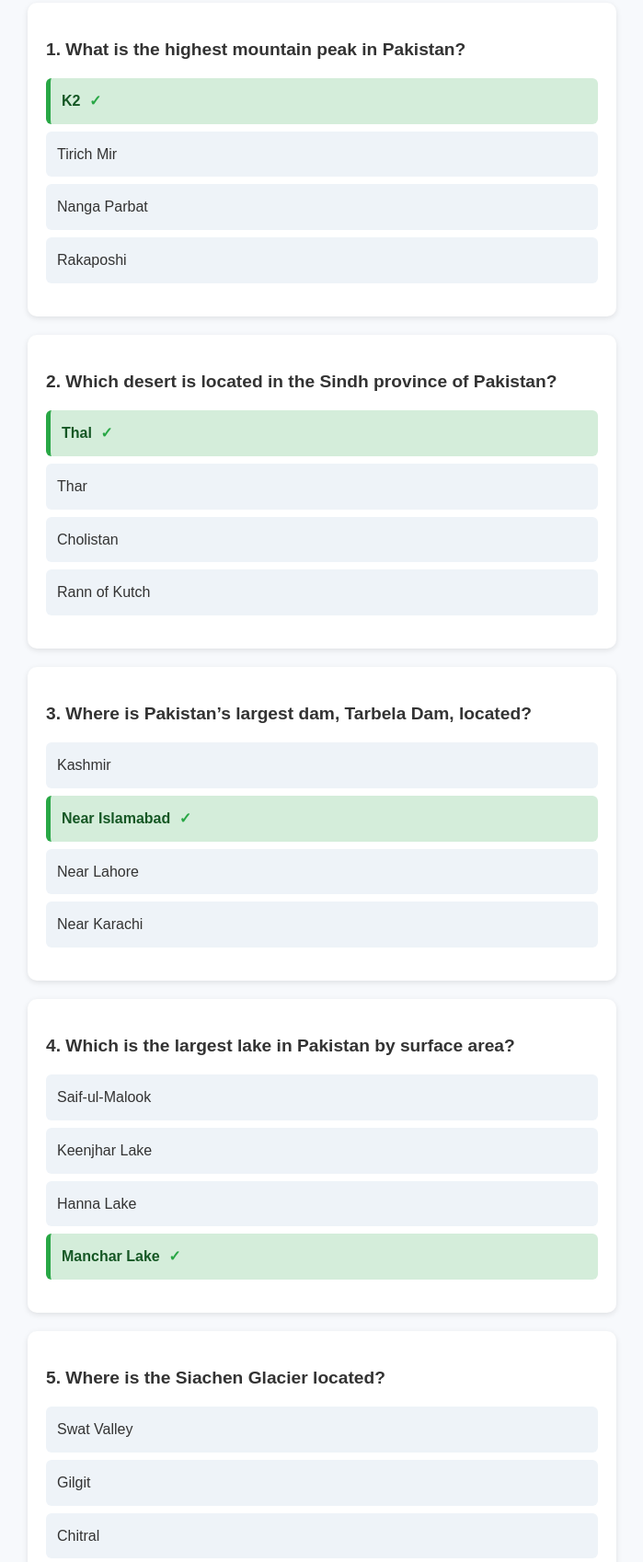
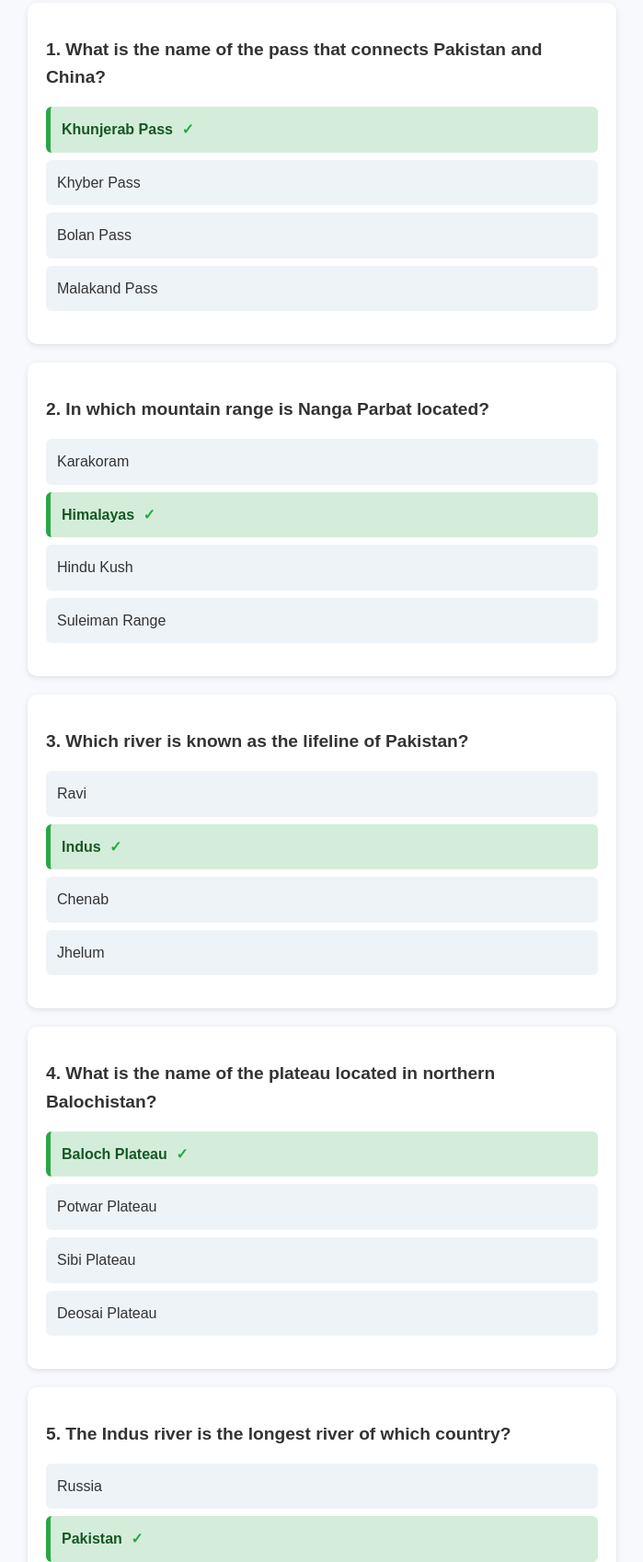
Before and after one commit to telenor-quiz-today/telenor-quiz-today, a plain HTML site: page index.html in a window 1280 px wide. Shown: the part 134-1832 px from the top of the page at 92% size, without its empty margins (290-989 px from the left). Drawn offline with Linux system fonts and the light colour scheme.

Commit message:
Update index.html

```diff
--- a/index.html
+++ b/index.html
@@ -4,74 +4,73 @@
   <meta charset="UTF-8">
   <meta name="viewport" content="width=device-width, initial-scale=1.0">
 
-  <title>Telenor Quiz Today 24 September 2025 – Verified Latest Answers ✅</title>
-  <meta name="description" content="Telenor Quiz answers for today (24 September 2025). Verified latest answers.">
-  <meta name="keywords" content="Telenor Quiz Today, Telenor Quiz Answers, Today Telenor Quiz 24 September 2025, Free MBs">
+  <title>Telenor Quiz Today 25 September 2025 – Verified Latest Answers ✅</title>
+  <meta name="description" content="Telenor Quiz answers for today (25 September 2025). Verified latest answers.">
+  <meta name="keywords" content="Telenor Quiz Today, Telenor Quiz Answers, Today Telenor Quiz 25 September 2025, Free MBs">
   <meta name="robots" content="index, follow">
 
   <link rel="stylesheet" href="style.css">
   <link rel="icon" type="image/png" href="logo.png">
-  <meta name="theme-color" content="#007bff">
 </head>
 <body>
   <header>
     <h1>Telenor Quiz Answers</h1>
-    <p id="date">Updated: September 24, 2025</p>
+    <p id="date">Updated: September 25, 2025</p>
   </header>
 
   <main>
-    <!-- Question 1 -->
+    <!-- Q1 -->
     <section class="question-card">
-      <h2>1. What is the highest mountain peak in Pakistan?</h2>
+      <h2>1. What is the name of the pass that connects Pakistan and China?</h2>
       <ul>
-        <li class="correct">K2</li> <!-- ✅ Correct -->
-        <li>Tirich Mir</li>
-        <li>Nanga Parbat</li>
-        <li>Rakaposhi</li>
+        <li class="correct">Khunjerab Pass</li> <!-- ✅ -->
+        <li>Khyber Pass</li>
+        <li>Bolan Pass</li>
+        <li>Malakand Pass</li>
       </ul>
     </section>
 
-    <!-- Question 2 -->
+    <!-- Q2 -->
     <section class="question-card">
-      <h2>2. Which desert is located in the Sindh province of Pakistan?</h2>
+      <h2>2. In which mountain range is Nanga Parbat located?</h2>
       <ul>
-        <li class="correct">Thal</li> <!-- ✅ Correct -->
-        <li>Thar</li>
-        <li>Cholistan</li>
-        <li>Rann of Kutch</li>
+        <li>Karakoram</li>
+        <li class="correct">Himalayas</li> <!-- ✅ -->
+        <li>Hindu Kush</li>
+        <li>Suleiman Range</li>
       </ul>
     </section>
 
-    <!-- Question 3 -->
+    <!-- Q3 -->
     <section class="question-card">
-      <h2>3. Where is Pakistan’s largest dam, Tarbela Dam, located?</h2>
+      <h2>3. Which river is known as the lifeline of Pakistan?</h2>
       <ul>
-        <li>Kashmir</li>
-        <li class="correct">Near Islamabad</li> <!-- ✅ Correct -->
-        <li>Near Lahore</li>
-        <li>Near Karachi</li>
+        <li>Ravi</li>
+        <li class="correct">Indus</li> <!-- ✅ -->
+        <li>Chenab</li>
+        <li>Jhelum</li>
       </ul>
     </section>
 
-    <!-- Question 4 -->
+    <!-- Q4 -->
     <section class="question-card">
-      <h2>4. Which is the largest lake in Pakistan by surface area?</h2>
+      <h2>4. What is the name of the plateau located in northern Balochistan?</h2>
       <ul>
-        <li>Saif-ul-Malook</li>
-        <li>Keenjhar Lake</li>
-        <li>Hanna Lake</li>
-        <li class="correct">Manchar Lake</li> <!-- ✅ Correct -->
+        <li class="correct">Baloch Plateau</li> <!-- ✅ -->
+        <li>Potwar Plateau</li>
+        <li>Sibi Plateau</li>
+        <li>Deosai Plateau</li>
       </ul>
     </section>
 
-    <!-- Question 5 -->
+    <!-- Q5 -->
     <section class="question-card">
-      <h2>5. Where is the Siachen Glacier located?</h2>
+      <h2>5. The Indus river is the longest river of which country?</h2>
       <ul>
-        <li>Swat Valley</li>
-        <li>Gilgit</li>
-        <li>Chitral</li>
-        <li class="correct">Baltistan</li> <!-- ✅ Correct -->
+        <li>Russia</li>
+        <li class="correct">Pakistan</li> <!-- ✅ -->
+        <li>Nepal</li>
+        <li>England</li>
       </ul>
     </section>
   </main>
@@ -79,7 +78,5 @@
   <footer>
     <p>© 2025 Telenor Quiz Helper</p>
   </footer>
-
-  <script src="script.js"></script>
 </body>
 </html>
```
